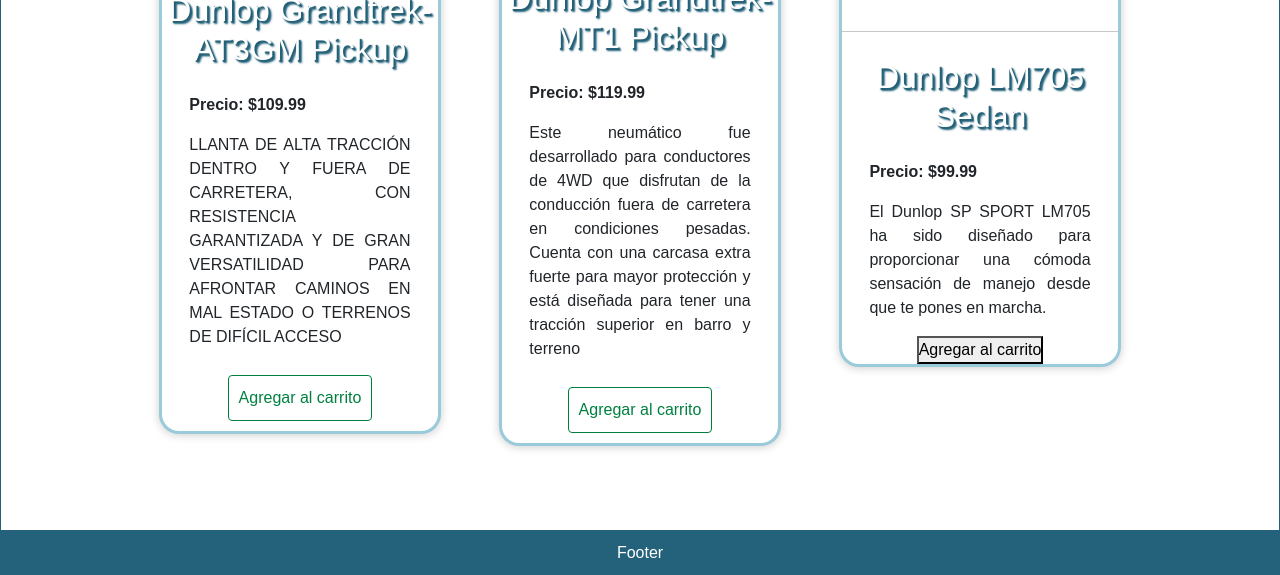
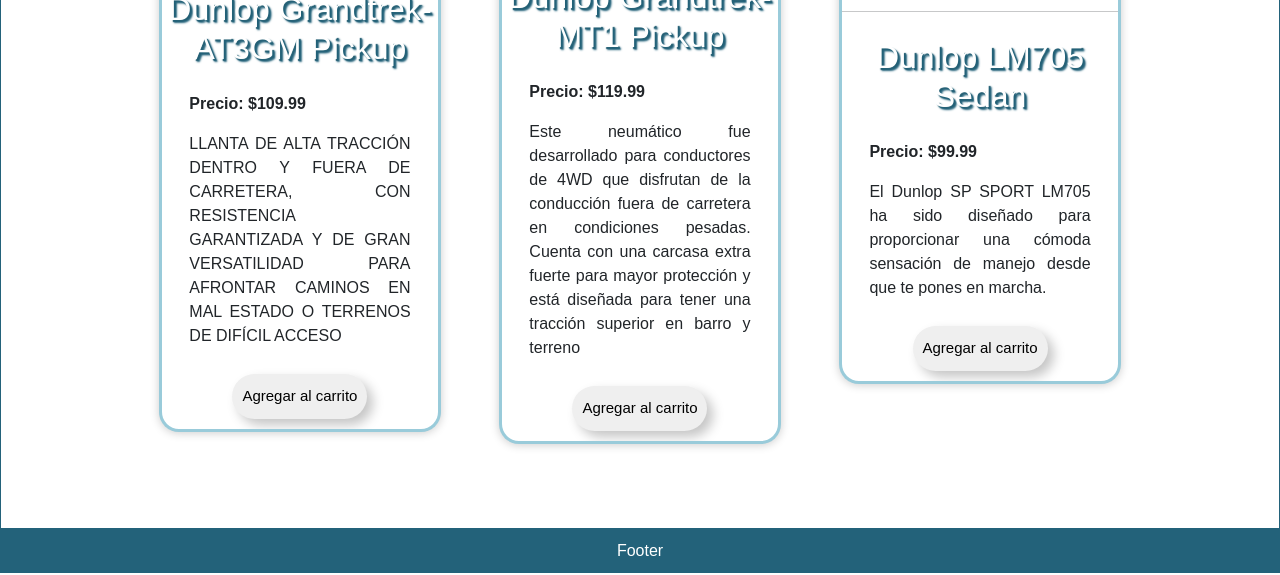
Before and after one commit to AlexHernandez2698632494/Tienda_Virtual_la_Bencion_Dios, a PHP site: page /view/llantas.php in a window 1280 px wide. Shown: the part 1362-1937 px from the top of the page. Run offline with PHP 8.4, Linux system fonts and the light colour scheme.

Commit message:
detalles finales llanta

```diff
--- a/resource/css/productos.css
+++ b/resource/css/productos.css
@@ -12,6 +12,8 @@
     box-shadow: 0px 1px 10px rgba(0, 0, 0, 0.2);
     cursor: default;
     transition: all 400ms ease;
+    flex: 1;
+    flex-direction: column;
 }
 .grid-layout{
     display: grid;
@@ -25,7 +27,6 @@
 }
  .content{
     border: 1px solid #23627a;
-
  }
  h1{
     text-align:  center;
@@ -48,8 +49,9 @@
     transform: translateY(-3%);
  }
  .card img{
-    width: 70%;
+    width: 60%;
     height: 200px;
+    text-align: center;
  }
  .card p{
     margin-left: 10%;
@@ -61,23 +63,36 @@
  .card h3{
     margin-bottom: 15px;
  }
-
- .card a{
-    text-decoration: none;
+ .button{
+    width: 9em;
+    height: 3em;
+    border-radius: 30em;
+    font-size: 15px;
+    font-family: Arial, Helvetica, sans-serif;
+    border: none;
+    position: relative;
+    overflow: hidden;
+    z-index: 1;
+    box-shadow: 6px 6px 12px #c5c5c5, -6px -6px 12px #ffffff;
     display: inline-block;
-    padding: 10px;
     margin-top: 10px;
     margin-bottom: 10px;
-    color: #008040;
-    border: 1px solid #008040;
-    border-radius: 4px;
-    transition: all 400ms ease;
-    flex: 1;
-    flex-direction: column;
  }
- .card a:hover{
-    background: #008040;
-    color: white;
+ .button::before{
+    content: '';
+    width: 0;
+    height: 3em;
+    border-radius: 30em;
+    position: absolute;
+    top: 0;
+    left: 0;
+    background-image: linear-gradient(to right, #23627a 0%, #c8eeff 100%);
+    transition: .5s ease;
+    display: block;
+    z-index: -1;
+ }
+ .button:hover::before{
+    width: 9em;
  }
  div.nav_container {
    overflow: hidden;
--- a/resource/view/llantas.php
+++ b/resource/view/llantas.php
@@ -16,7 +16,7 @@ $pageContent = '
                 <h3>Dunlop Direzza-DZ102 Sedan</h3>
                 <p class="precio">Precio: $89.99</p>
                 <p>El DIREZZA DZ102 posee un excelente desempeño en condiciones de lluvia. Desarrollado para usuarios de vehículos deportivos y sedanes, posee un atractivo diseño que combina estabilidad, maniobrabilidad y desempeño anti hidroplaneo</p>
-                <a href="">Agregar al carrito</a>
+                <button class="button" src="">Agregar al carrito</button>
             </div>
         </div>
         <div class="card">
@@ -28,7 +28,7 @@ $pageContent = '
                 <h3>Dunlop Direzza-ZIII Sedán</h3>
                 <p class="precio">Precio: $79.99</p>
                 <p>Desempeño extremo en verano CARACTERÍSTICAS El DIREZZA ZIII es el neumático de rendimiento extremo de Dunlop, diseñado para los conductores de autos deportivos y sedanes de alto rendimiento que buscan niveles de tracción y manejo cercanos a los deportes de motor.</p>
-                <a href="">Agregar al carrito</a>
+                <button class="button" src="">Agregar al carrito</button>
             </div>
         </div>
         <div class="card">
@@ -40,7 +40,7 @@ $pageContent = '
                 <h3>Dunlop Grandtrek-AT3G Pickup</h3>
                 <p class="precio">Precio: $72.00</p>
                 <p>El GRANDTREK AT3GM tiene cuatro surcos rectos principales otorgan muy buen desempeño en superficies húmedas y estabilidad en alta velocidad.</p>
-                <a href="">Agregar al carrito</a>
+                <button class="button" src="">Agregar al carrito</button>
             </div>
         </div>
         <div class="card">
@@ -52,7 +52,7 @@ $pageContent = '
                 <h3>Dunlop Grandtrek-AT3GM Pickup</h3>
                 <p class="precio">Precio: $109.99</p>
                 <p>LLANTA DE ALTA TRACCIÓN DENTRO Y FUERA DE CARRETERA, CON RESISTENCIA GARANTIZADA Y DE GRAN VERSATILIDAD PARA AFRONTAR CAMINOS EN MAL ESTADO O TERRENOS DE DIFÍCIL ACCESO</p>
-                <a href="">Agregar al carrito</a>
+                <button class="button" src="">Agregar al carrito</button>
             </div>
         </div>
         <div class="card">
@@ -64,7 +64,7 @@ $pageContent = '
                 <h3>Dunlop Grandtrek-MT1 Pickup</h3>
                 <p class="precio">Precio: $119.99</p>
                 <p>Este neumático fue desarrollado para conductores de 4WD que disfrutan de la conducción fuera de carretera en condiciones pesadas. Cuenta con una carcasa extra fuerte para mayor protección y está diseñada para tener una tracción superior en barro y terreno</p>
-                <a href="">Agregar al carrito</a>
+                <button class="button" src="">Agregar al carrito</button>
             </div>
         </div>
         <div class="card">
@@ -76,7 +76,7 @@ $pageContent = '
                 <h3>Dunlop LM705 Sedan</h3>
                 <p class="precio">Precio: $99.99</p>
                 <p>El Dunlop SP SPORT LM705 ha sido diseñado para proporcionar una cómoda sensación de manejo desde que te pones en marcha.</p>
-                <button src="">Agregar al carrito</button>
+                <button class="button" src="">Agregar al carrito</button>
             </div>
         </div>
     </section>
```
